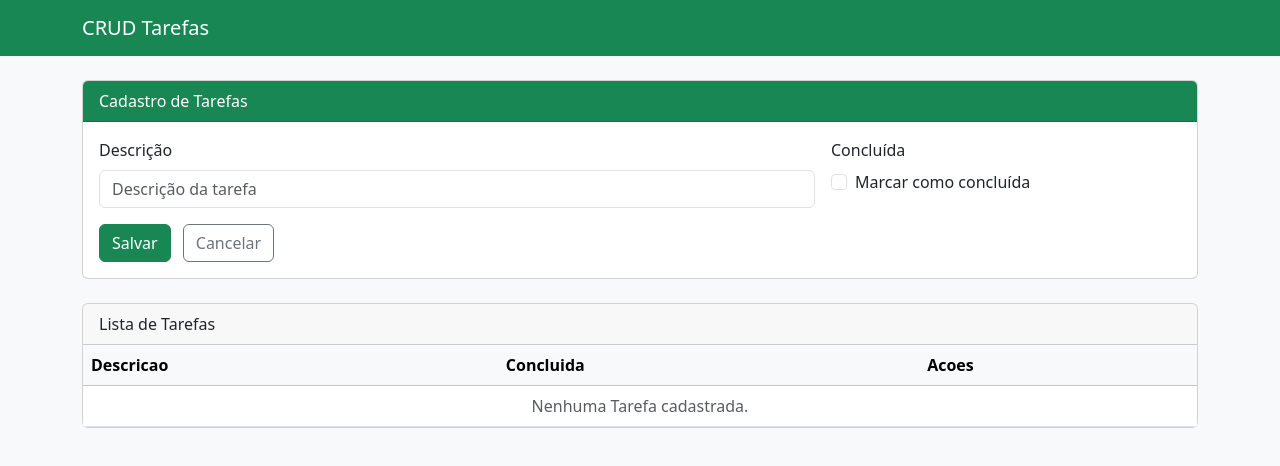
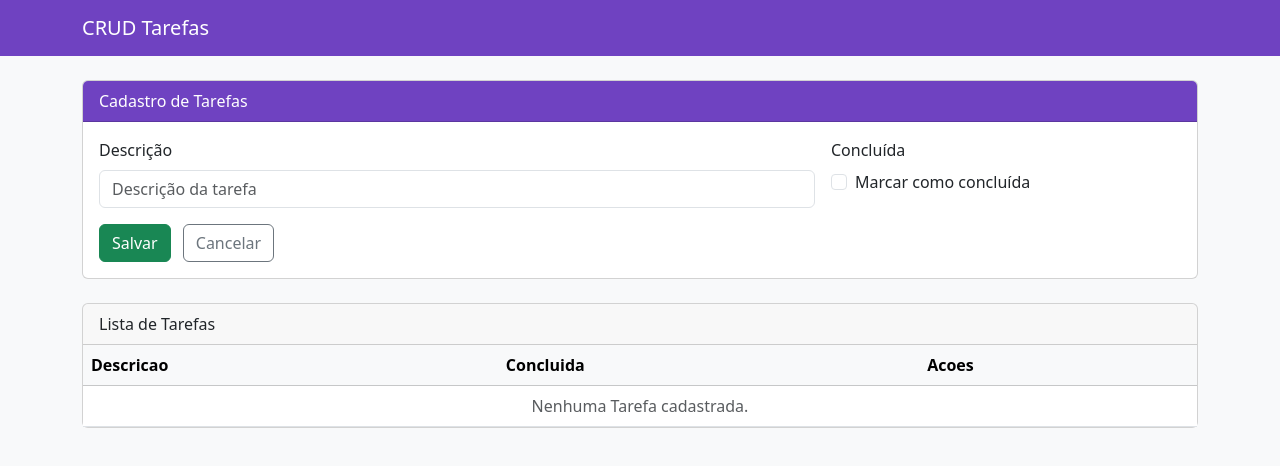
Before and after one commit to ParadoxIsReal/crud-tarefa, a website with bundled scripts: page index.html in a window 1280 px wide. Built offline with nearby package versions, Linux system fonts and the light colour scheme.

Commit message:
troca de cor para roxo

```diff
--- a/index.html
+++ b/index.html
@@ -7,11 +7,18 @@
 
   <link rel="stylesheet"
     href="https://cdn.jsdelivr.net/npm/bootstrap@5.3.2/dist/css/bootstrap.min.css" />
-</head>
+
+    <style id="9u3tql">
+    .bg-purple {
+      background-color: #6f42c1; /* roxo do próprio Bootstrap */
+      color: white;
+    }
+    </style>
+  </head>
 
 <body class="bg-light">
 
-<nav class="navbar navbar-dark bg-success mb-4">
+<nav class="navbar navbar-dark bg-purple mb-4">
   <div class="container">
     <span class="navbar-brand">CRUD Tarefas</span>
   </div>
@@ -24,7 +31,7 @@
 
   <!-- FORMULARIO USUARIO -->
   <div class="card mb-4">
-    <div class="card-header bg-success text-white">
+    <div class="card-header bg-purple text-white">
       Cadastro de Tarefas
     </div>
 
```
